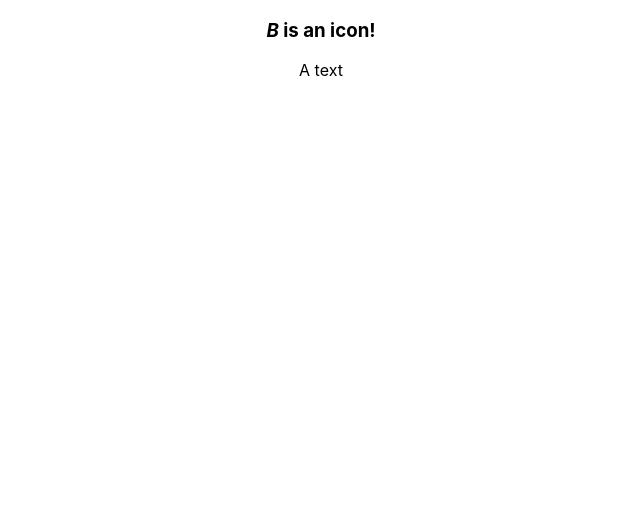
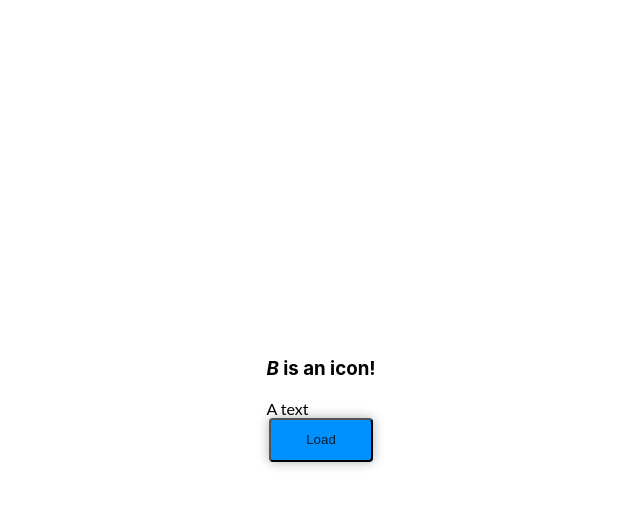
Before and after one commit to jacopo-derrico/learning-react, a React (Create React App) app: page / in a window 1280 px wide. Shown: the top 506 px of the page, without its empty margins (319-959 px from the left). Built offline with nearby package versions, Linux system fonts and the light colour scheme.

Commit message:
test-2: ternary action component w/ props

```diff
--- a/src/App.js
+++ b/src/App.js
@@ -1,5 +1,5 @@
-import logo from './logo.svg';
-import './App.css';
+import React, { useState } from 'react'
+import './style.css'
 
  function Icon(props) {
     return <i>
@@ -18,7 +18,16 @@ import './App.css';
     </section>
  }
 
+ function LoadingButton(props) {
+  return (
+    <button onClick={props.onClick}>
+      {props.loading ? <span className="loader"/> : props.label}
+    </button>
+  )
+ }
+
 function App() {
+  const [isLoading, setIsLoading] = useState(false);
   return (
     <div className="App">
       <Card icon={<Icon icon='B'/>}>
@@ -26,6 +35,7 @@ function App() {
           A text
         </p>
       </Card>
+      <LoadingButton loading={isLoading}  onClick={() => setIsLoading(!isLoading)} label='Load'/>
     </div>
   );
 }
--- /dev/null
+++ b/src/style.css
@@ -0,0 +1,47 @@
+body {
+    height: 100vh;
+    display: flex;
+    align-items: center;
+    justify-content: center;
+  }
+
+  h1,
+  p {
+    font-family: Lato;
+    margin: auto;
+  }
+
+  /* Button */
+  button {
+    width: auto;
+    margin: auto;
+    height: 2.75rem;
+    min-width: 6.5rem;
+    color: #030303cc;
+    border-radius: 4px;
+    background: #0091ff;
+    display: flex;
+    align-items: center;
+    justify-content: center;
+    box-shadow: 0px 0px 12px #03030350;
+  }
+
+  /* Loader */
+  .loader {
+    margin: auto;
+    border: 4px solid #03030375;
+    border-top: 4px solid #030303;
+    border-radius: 50%;
+    width: 1.25rem;
+    height: 1.25rem;
+    animation: spin 2s linear infinite;
+  }
+
+  @keyframes spin {
+    0% {
+      transform: rotate(0deg);
+    }
+    100% {
+      transform: rotate(360deg);
+    }
+  }
```
